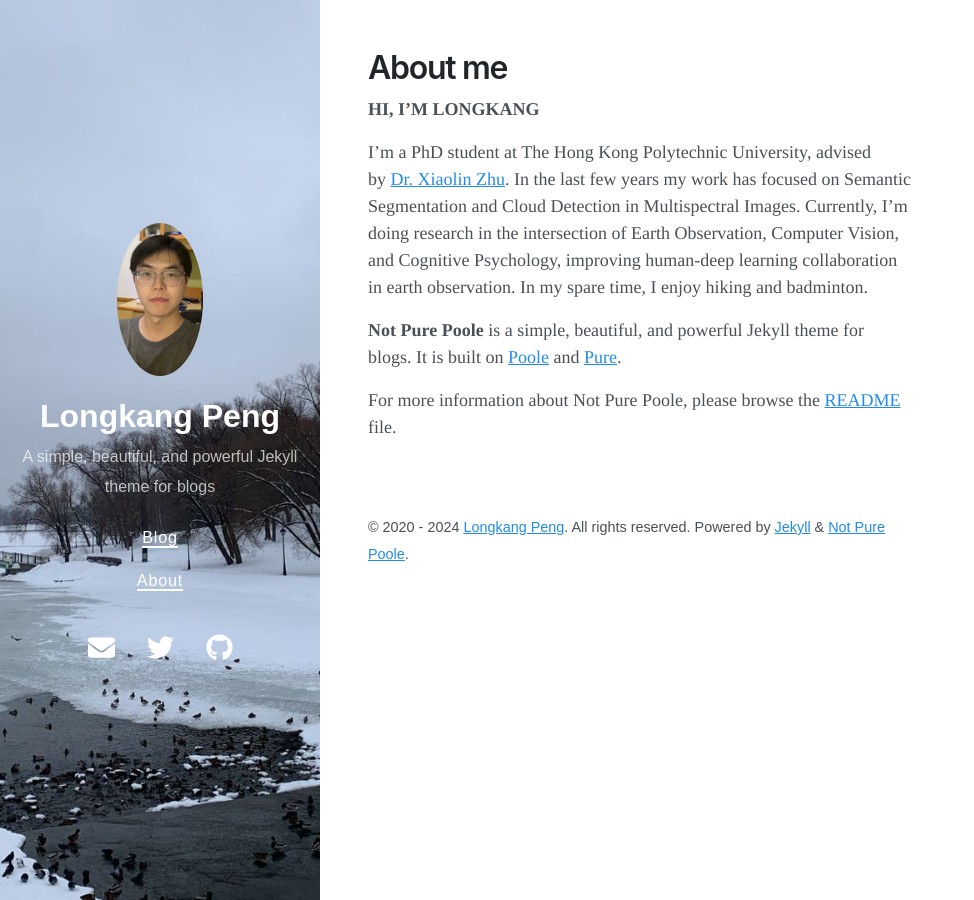
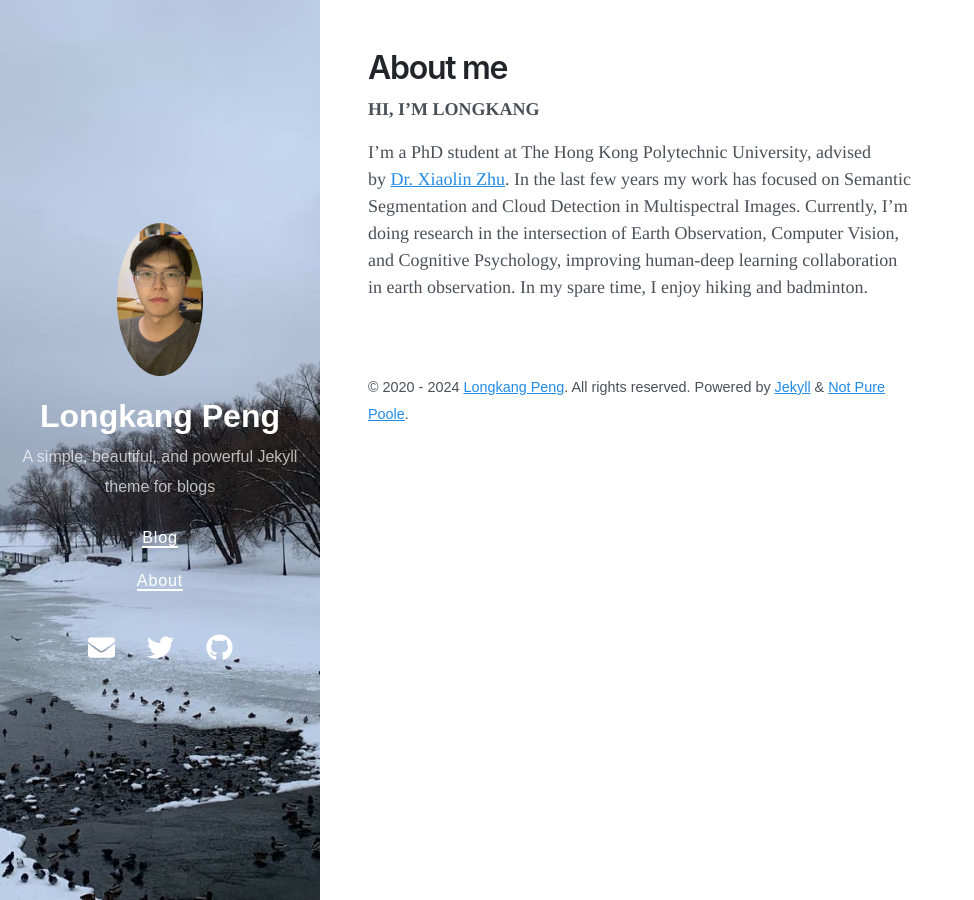
Before and after one commit to LK-Peng/LK-Peng.github.io, a Jekyll site: the page built from about.md, in a window 1280 px wide. Shown: the whole page, without its empty margins (0-974 px from the left). Built offline with Jekyll 4.4.1, drawn with Linux system fonts in a browser that asks for light colours; nearby versions of some CDN libraries.

Commit message:
add jekyll template

```diff
--- a/about.md
+++ b/about.md
@@ -6,7 +6,3 @@
 **HI, I'M LONGKANG**
 
 I'm a PhD student at The Hong Kong Polytechnic University, advised by [Dr. Xiaolin Zhu](https://xzhu-lab.github.io/Pride/). In the last few years my work has focused on Semantic Segmentation and Cloud Detection in Multispectral Images. Currently, I'm doing research in the intersection of Earth Observation, Computer Vision, and Cognitive Psychology, improving human-deep learning collaboration in earth observation. In my spare time, I enjoy hiking and badminton.
-
-**Not Pure Poole** is a simple, beautiful, and powerful Jekyll theme for blogs. It is built on [Poole](https://github.com/poole/poole) and [Pure](https://purecss.io/).
-
-For more information about Not Pure Poole, please browse the [README](https://github.com/vszhub/not-pure-poole) file.
```
